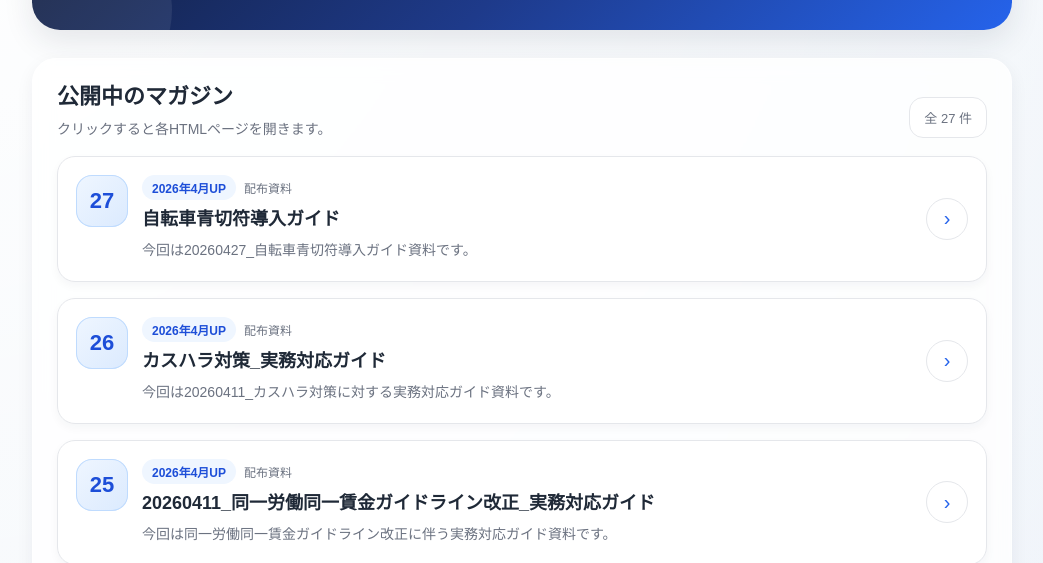
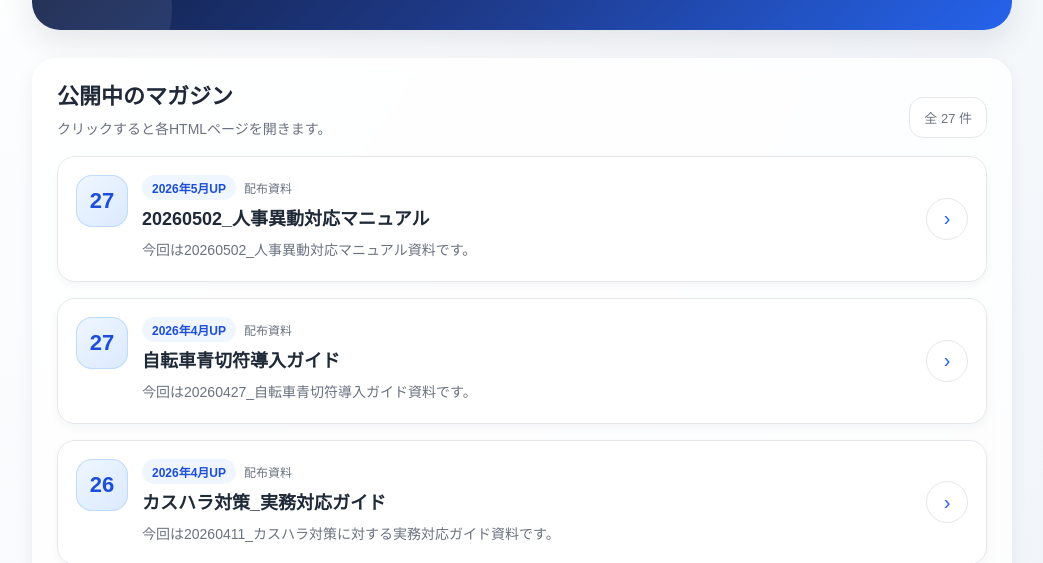
Before and after one commit to dobashi-office/system-origin, a plain HTML site: page index.html in a window 1280 px wide. Shown: the part 252-815 px from the top of the page, without its empty margins (118-1161 px from the left). Drawn offline with Linux system fonts and the light colour scheme.

Commit message:
Update index.html

```diff
--- a/index.html
+++ b/index.html
@@ -325,7 +325,22 @@ body{
 
 
 
-
+<a class="card" href="20260502_人事異動対応マニュアル.html">
+    <div class="card-left">
+        <div class="icon">27</div>
+        <div class="card-text">
+            <div class="meta">
+                <span class="tag">2026年5月UP</span>
+                <span class="date">配布資料</span>
+            </div>
+            <h3 class="card-title">20260502_人事異動対応マニュアル</h3>
+            <p class="card-desc">
+                今回は20260502_人事異動対応マニュアル資料です。
+            </p>
+        </div>
+    </div>
+    <div class="arrow">›</div>
+</a>
 
 
 <a class="card" href="20260429_自転車青切符導入ガイド.html">
```
